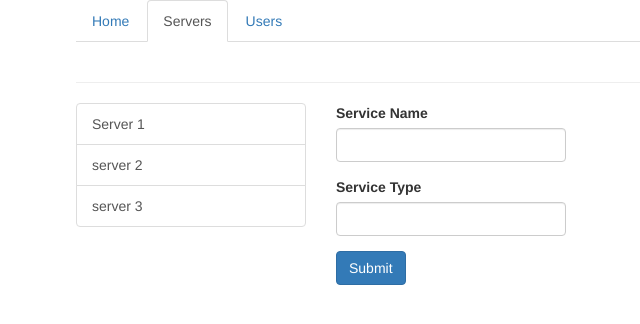
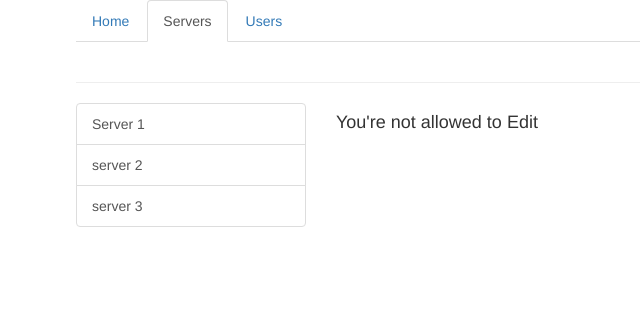
Before and after one commit to Knightch/Angular-Course, an Angular app in the folder My-First-App/: page /servers/1/edit in a window 1280 px wide. Shown: the top 324 px of the page, without its empty margins (189-829 px from the left). Built offline with nearby package versions, Linux system fonts and the light colour scheme.

Commit message:
Using Query Parameters

```diff
--- a/My-First-App/src/app/servers/edit-server/edit-server.component.html
+++ b/My-First-App/src/app/servers/edit-server/edit-server.component.html
@@ -1,11 +1,15 @@
-<form>
+<h4 *ngIf="!allowEdit">You're not allowed to Edit</h4>
+<div *ngIf="allowEdit">
     <div class="form-group">
-        <label for="name">Service Name</label>
-        <input type="text" class="form-control">
+        <label for="name">Server Name</label>
+        <input type="text" id="name" class="form-control" [(ngModel)]="serverName">
     </div>
     <div class="form-group">
-        <label for="name">Service Type</label>
-        <input type="text" class="form-control">
+        <label for="status">Server Status</label>
+        <select type="text" id="status" class="form-control" [(ngModel)]="serverStatus">
+            <option value="Online">Online</option>
+            <option value="Offline">Offline</option>
+        </select>
     </div>
-    <button class="btn btn-primary" type="submit">Submit</button>
-</form>
+    <button class="btn btn-primary" (click)="onUpdateServer()">Update Server</button>
+</div>
--- a/My-First-App/src/app/servers/edit-server/edit-server.component.ts
+++ b/My-First-App/src/app/servers/edit-server/edit-server.component.ts
@@ -1,5 +1,5 @@
 import { Component, OnInit } from '@angular/core';
-import { ActivatedRoute } from '@angular/router';
+import { ActivatedRoute, Params } from '@angular/router';
 import { ServerService } from '../server.service';
 
 @Component({
@@ -11,11 +11,18 @@
   server: { id: number, name: string, status: string };
   serverName = '';
   serverStatus = '';
-  constructor(private serverService: ServerService, private route:ActivatedRoute) { }
+  allowEdit = false;
+  constructor(private serverService: ServerService, private route: ActivatedRoute) { }
 
   ngOnInit() {
     console.log(this.route.snapshot.queryParams);
     console.log(this.route.snapshot.fragment);
+    this.route.queryParams.subscribe(
+      (queryParams: Params) => {
+        this.allowEdit = queryParams['allowEdit'] === '1' ? true : false;
+      }
+    );
+    this.route.fragment.subscribe();
     this.server = this.serverService.getServer(1);
     this.serverName = this.server.name;
     this.serverStatus = this.server.status;
--- a/My-First-App/src/app/servers/server/server.component.html
+++ b/My-First-App/src/app/servers/server/server.component.html
@@ -1,2 +1,3 @@
 <h5>{{ server.name }}</h5>
 <p>Server status is {{ server.status }}</p>
+<button class="btn btn-primary" (click)="onEdit()">Edit Server</button>
--- a/My-First-App/src/app/servers/server/server.component.ts
+++ b/My-First-App/src/app/servers/server/server.component.ts
@@ -1,5 +1,5 @@
 import { Component, OnInit } from '@angular/core';
-import { ActivatedRoute, Params } from '@angular/router';
+import { ActivatedRoute, Params, Router } from '@angular/router';
 import { ServerService } from '../server.service';
 
 @Component({
@@ -9,7 +9,7 @@
 })
 export class ServerComponent implements OnInit {
   server: { id: number, name: string, status: string }
-  constructor(private serversService: ServerService, private route: ActivatedRoute) { }
+  constructor(private serversService: ServerService, private route: ActivatedRoute, private router: Router) { }
 
   ngOnInit() {
     const id = +this.route.snapshot.params['id'];
@@ -21,4 +21,8 @@
     );
   }
 
+  onEdit() {
+    this.router.navigate(['edit'], { relativeTo: this.route });
+  }
+
 }
--- a/My-First-App/src/app/servers/servers.component.html
+++ b/My-First-App/src/app/servers/servers.component.html
@@ -1,10 +1,9 @@
-
 <hr>
 <div class="row">
     <div class="col-xs-12 col-sm-4">
         <div class="list-group">
-            <a [routerLink]="['/servers', server.id]" [queryParams]="{allowEdit:'1'}" fragment="loading" href="#"
-                class="list-group-item" *ngFor="let server of Servers">
+            <a [routerLink]="['/servers', server.id]" [queryParams]="{allowEdit: server.id === 3?'1':'0'}"
+                fragment="loading" href="#" class="list-group-item" *ngFor="let server of Servers">
                 {{ server.name }}
             </a>
         </div>
```
